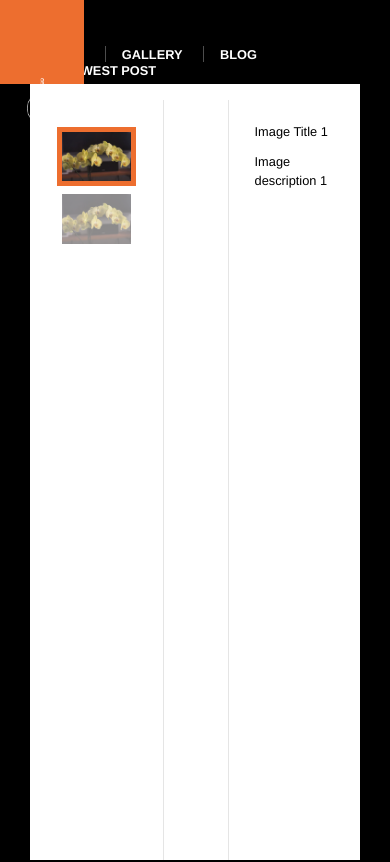
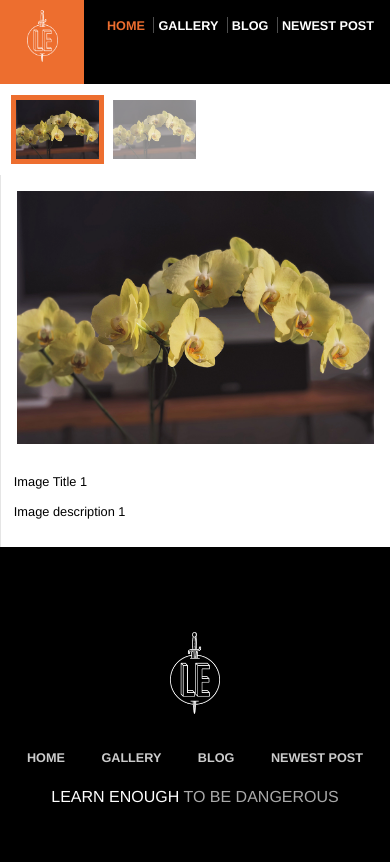
Before and after one commit to Stancorrey/Stancorrey.github.io, a plain HTML site: page _site/gallery/index.html in a window 390 px wide. Shown: the top 862 px of the page. Drawn offline with Linux system fonts and the light colour scheme.

Commit message:
Finish mobile prototype

```diff
--- a/_site/css/main.css
+++ b/_site/css/main.css
@@ -495,3 +495,73 @@ h2 ~ p {
   margin-top: 3em;
   padding-top: 2em;
 }
+@media (max-width: 800px) {
+  html {
+    box-shadow: none;
+    padding: 0;
+  }
+  /* HEADER STYLES */
+  .header-nav {
+    padding: 2vh 1em 0 0;
+  }
+  .header-nav > li {
+    margin-left: 0.25em;
+  }
+  .header-nav > li ~ li {
+    padding-left: 0.25em;
+  }
+  .nav-links a {
+    font-size: 3.25vw;
+  }
+  .header-logo {
+    left: auto;
+  }
+  /* HOME STYLES */
+  .home-callout {
+    flex-direction: column;
+  }
+  .callout-copy {
+    flex: 1;
+  }
+  .bio-box {
+    float: none;
+    font-size: 1.3rem;
+    width: auto;
+  }
+  /* GALLERY STYLES */
+  .gallery {
+  flex-direction: column;
+  }
+  .gallery .col {
+    padding: 1em;
+  }
+  .gallery .gallery-thumbs {
+    flex: 1;
+    height: auto;
+    white-space: nowrap;
+    width: 100vw;
+  }
+  .gallery-thumbs > div {
+    display: inline-block;
+  }
+  .gallery-thumbs img {
+   height: 7vh;
+   margin: 0 10px 0 0;
+   width: auto;
+ }
+ .gallery .gallery-info {
+   flex: 1;
+ }
+
+  /* BLOG STYLES */
+  .blog-cols {
+    flex-direction: column;
+  }
+  .blog-recent {
+    flex: 1;
+    text-align: center;
+  }
+  .post-aside {
+    display: none;
+  }
+}
--- a/_site/gallery/index.html
+++ b/_site/gallery/index.html
@@ -1,6 +1,6 @@
 <!DOCTYPE html>
 <html>
-  <<head>
+  <head>
   <title>Test Page: Don't Panic</title>
   <meta charset="utf-8">
   <link rel="stylesheet" href="/css/main.css">
@@ -31,7 +31,7 @@
     <div>
       <img src="/images/small/slide1.jpg" alt="Image title 2">
     </div>
-  </div>
+    </div>
   <div class="col col-content">
     <div class="gallery-photo" id="gallery-photo">
       <img src="/images/large/slide1.jpg" alt="Image title 1">
--- a/css/main.css
+++ b/css/main.css
@@ -495,3 +495,73 @@ h2 ~ p {
   margin-top: 3em;
   padding-top: 2em;
 }
+@media (max-width: 800px) {
+  html {
+    box-shadow: none;
+    padding: 0;
+  }
+  /* HEADER STYLES */
+  .header-nav {
+    padding: 2vh 1em 0 0;
+  }
+  .header-nav > li {
+    margin-left: 0.25em;
+  }
+  .header-nav > li ~ li {
+    padding-left: 0.25em;
+  }
+  .nav-links a {
+    font-size: 3.25vw;
+  }
+  .header-logo {
+    left: auto;
+  }
+  /* HOME STYLES */
+  .home-callout {
+    flex-direction: column;
+  }
+  .callout-copy {
+    flex: 1;
+  }
+  .bio-box {
+    float: none;
+    font-size: 1.3rem;
+    width: auto;
+  }
+  /* GALLERY STYLES */
+  .gallery {
+  flex-direction: column;
+  }
+  .gallery .col {
+    padding: 1em;
+  }
+  .gallery .gallery-thumbs {
+    flex: 1;
+    height: auto;
+    white-space: nowrap;
+    width: 100vw;
+  }
+  .gallery-thumbs > div {
+    display: inline-block;
+  }
+  .gallery-thumbs img {
+   height: 7vh;
+   margin: 0 10px 0 0;
+   width: auto;
+ }
+ .gallery .gallery-info {
+   flex: 1;
+ }
+
+  /* BLOG STYLES */
+  .blog-cols {
+    flex-direction: column;
+  }
+  .blog-recent {
+    flex: 1;
+    text-align: center;
+  }
+  .post-aside {
+    display: none;
+  }
+}
```
Also changed, not shown: _includes/head.html (+1 -1 lines), _site/2016/11/03/title-of-post.html (+1 -1 lines), _site/2016/11/04/title-of-post.html (+1 -1 lines), _site/blog/index.html (+1 -1 lines), _site/index.html (+1 -1 lines), gallery/index.html (+1 -1 lines).
